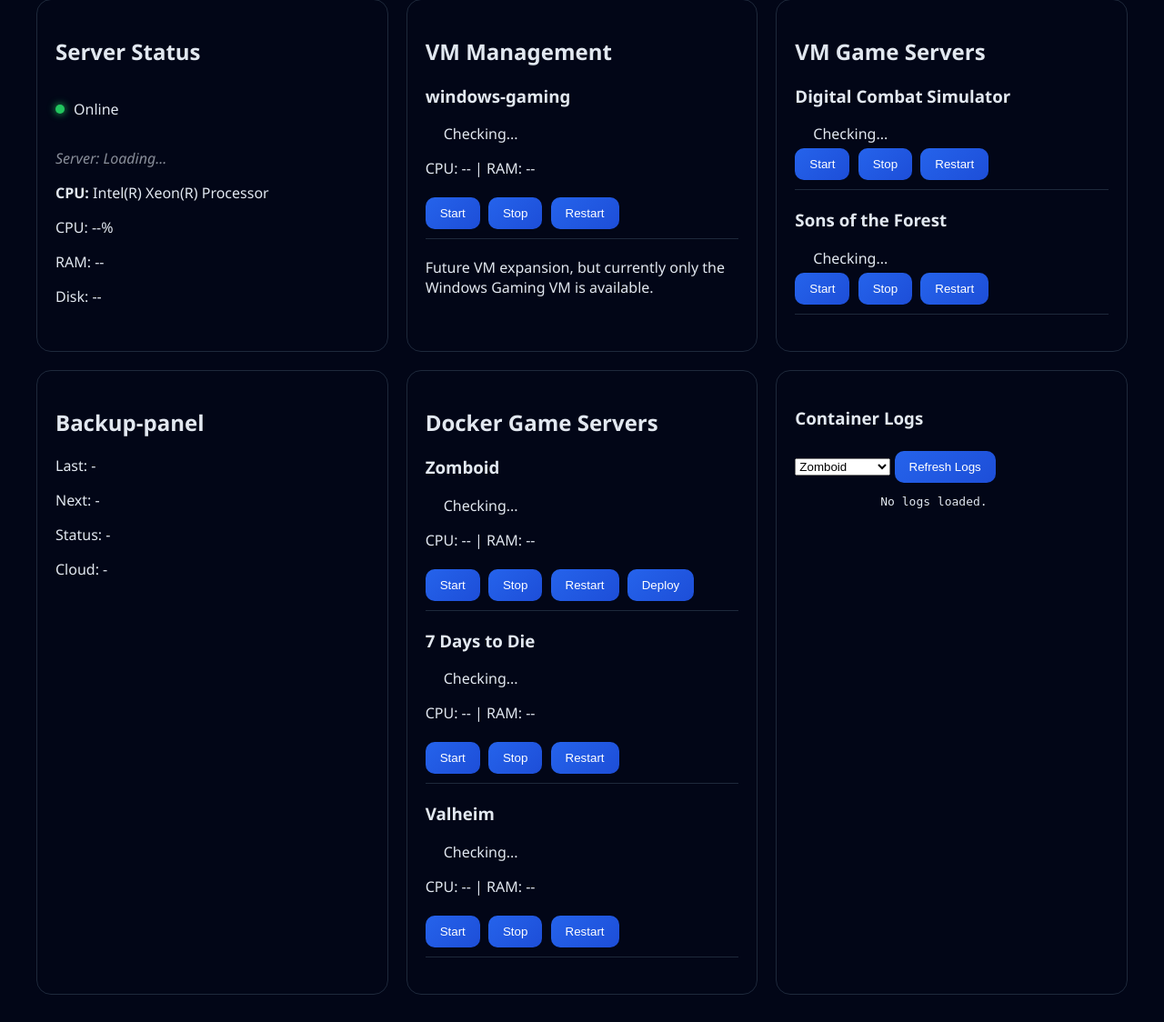
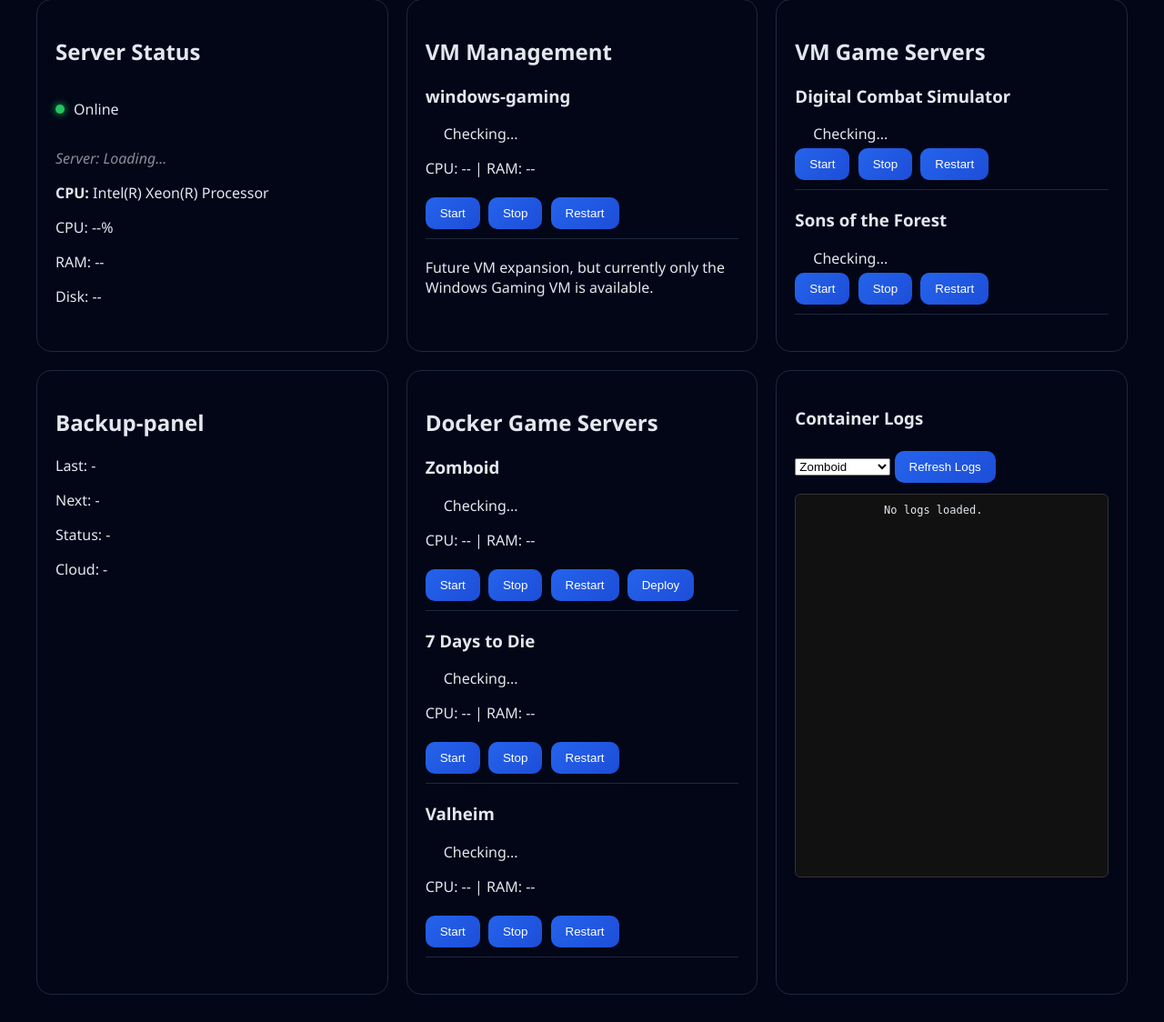
Before and after one commit to shazzi2k/azure-game-server-dashboard, a Flask app: page / in a window 1280 px wide. Shown: the part 338-1462 px from the top of the page at 91% size. Run offline with Flask 3, Linux system fonts and the light colour scheme.

Commit message:
templateapi

```diff
--- a/app.py
+++ b/app.py
@@ -121,7 +121,16 @@ def start_template(template):
 
 
 
-#######DockerContainer API ENDPOINTS#######
+#######DockerContainer API Calls#######
+@app.route("/api/containerstats")
+def container_stats():
+
+    response = requests.get(
+        f"{VM_AGENT}/api/containerstats",
+        timeout=30
+    )
+
+    return response.json()
 
 @app.route("/api/containers")
 def containers():
--- a/static/style.css
+++ b/static/style.css
@@ -138,3 +138,14 @@ button:disabled {
     opacity: 0.6;
     font-style: italic;
 }
+.logs-box {
+    height: 400px;
+    overflow-y: auto;
+    font-family: monospace;
+    white-space: pre-wrap;
+    font-size: 12px;
+    background: #111;
+    border: 1px solid #333;
+    padding: 10px;
+    border-radius: 6px;
+}
--- a/templates/index.html
+++ b/templates/index.html
@@ -150,7 +150,7 @@
             Refresh Logs
         </button>
 
-        <pre id="logs-output">
+        <pre id="logs-output" class="logs-box">
             No logs loaded.
         </pre>
     </div>
@@ -187,7 +187,18 @@ async function startTemplate(template) {
 
     alert(data.status);
 }
+async function loadContainerStats() {
 
+    const response = await fetch('/api/containerstats');
+
+    const data = await response.json();
+
+    if (data.zomboid) {
+
+        document.getElementById('zomboid-stats').innerText =
+            `CPU: ${data.zomboid.cpu} | RAM: ${data.zomboid.memory}`;
+    }
+}
 
 
 let intervals = [];
```
